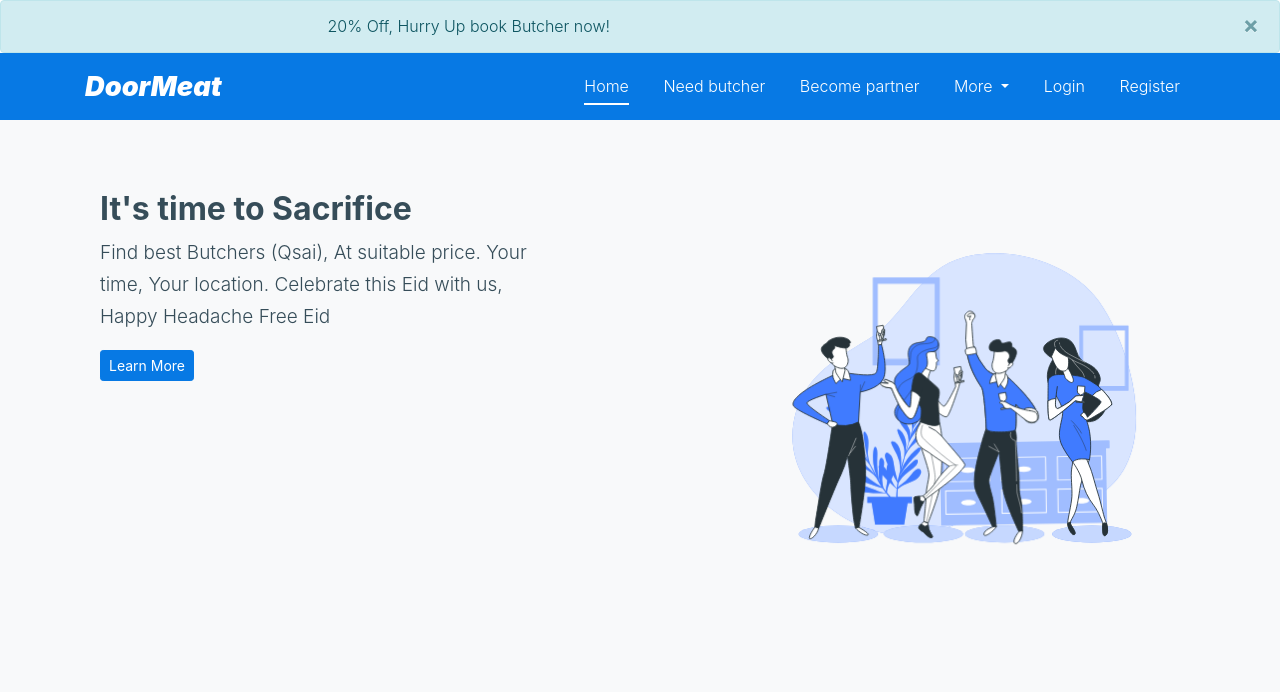
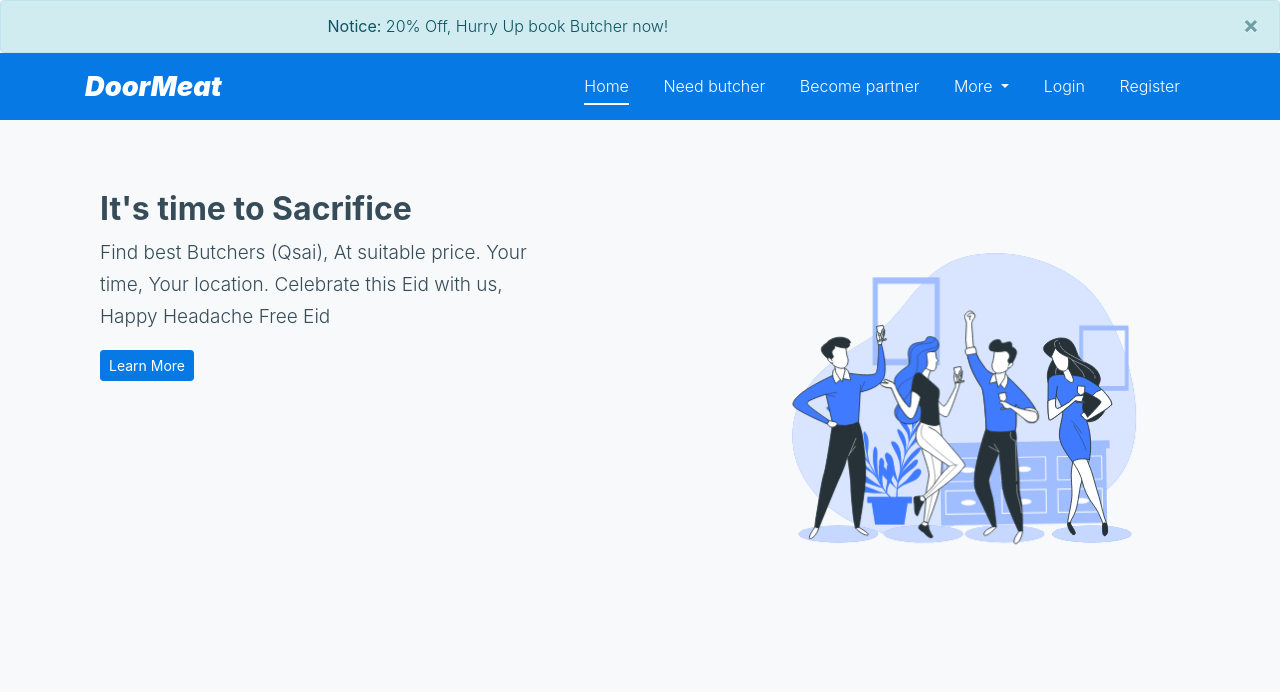
Before and after one commit to MTayyab10/DoorMeat01, a Django app: page / in a window 1280 px wide. Shown: the top 692 px of the page. Run offline with Django 3.2, Linux system fonts and the light colour scheme; data that the repository does not hold is empty; some libraries are stand-ins or nearby versions; some web fonts are replaced.

Commit message:
added notice in offer text

```diff
--- a/home1/templates/home1/index.html
+++ b/home1/templates/home1/index.html
@@ -160,9 +160,9 @@
 
 				<div class=" d-flex align-items-center" role="alert">
 
-
 					<div class="ml-2">
-						{{ offer_text }}
+						<b>Notice:</b>
+                        {{ offer_text }}
 					</div>
 
 					<a href="#" class="close" data-dismiss="alert" aria-label="close">&times; </a>
```
Also changed, not shown: db.sqlite3.
